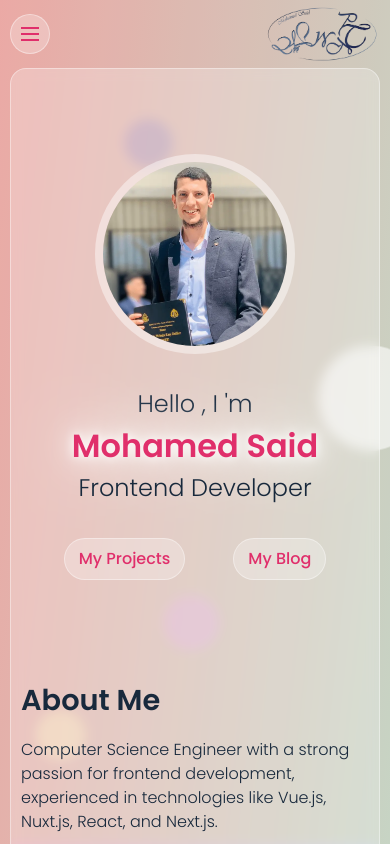
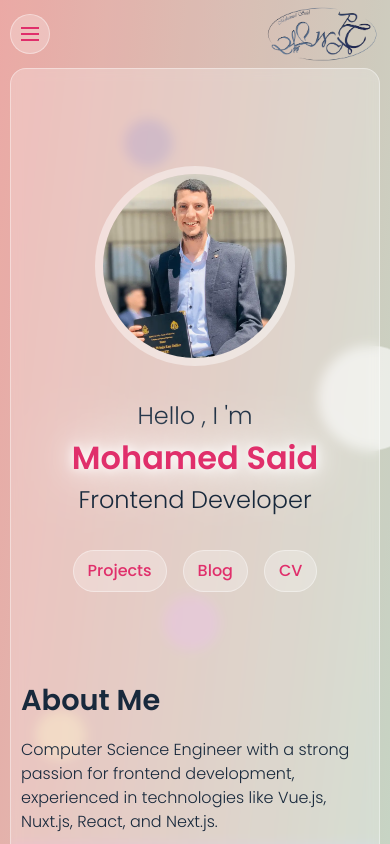
Before and after one commit to eng-mohamedSaid/MohamedSaidWebsite, a Vue app: page / in a window 390 px wide. Shown: the top 844 px of the page. Built offline with nearby package versions, Linux system fonts and the light colour scheme.

Commit message:
adding quran memorize project

```diff
--- a/src/components/About.vue
+++ b/src/components/About.vue
@@ -123,11 +123,11 @@ const experiences = [
 
         <a
           href="https://docs.google.com/document/d/1OcavfO8XJ7q3Q5Efn7UbkEj08XX4R7WxYeQJITmoPpU/edit?usp=sharing"
-          class="btn link-item"
+          class="btn"
           target="_blank"
           >CV Link</a
         >
-        <RouterLink to="contact" class="btn link-item">contact me</RouterLink>
+        <RouterLink to="contact" class="btn">contact me</RouterLink>
       </div>
     </div>
   </div>
--- a/src/components/Navbar.vue
+++ b/src/components/Navbar.vue
@@ -36,16 +36,16 @@ const closeNav = () => {
     </div>
 
     <section class="nav-inner" v-show="modelValue">
-      <RouterLink class="nav-item link-item" to="/" @click="closeNav"
+      <RouterLink class="nav-item" to="/" @click="closeNav"
         >Home</RouterLink
       >
-      <RouterLink class="nav-item link-item" to="/projects" @click="closeNav"
+      <RouterLink class="nav-item" to="/projects" @click="closeNav"
         >Projects</RouterLink
       >
-      <RouterLink class="nav-item link-item" to="/contact" @click="closeNav"
+      <RouterLink class="nav-item" to="/contact" @click="closeNav"
         >Contact</RouterLink
       >
-      <RouterLink class="nav-item link-item" to="/articles" @click="closeNav"
+      <RouterLink class="nav-item" to="/articles" @click="closeNav"
         >Blog</RouterLink
       >
     </section>
--- a/src/data/data.js
+++ b/src/data/data.js
@@ -12,6 +12,7 @@ import chat from "@/assets/img/portfolio/chat.webp";
 import coffe from "@/assets/img/portfolio/coffe.webp";
 import islamic from "@/assets/img/portfolio/islamic.webp";
 import safwa from "@/assets/img/portfolio/safwa.webp";
+import quranMemorizerImg from "@/assets/img/portfolio/quran-memorise.webp";
 
 export const projects = [
   {
@@ -41,17 +42,17 @@ export const projects = [
     github: "https://github.com/eng-mohamedSaid/kalbonyanElmarsosWebsite",
   },
   {
-    id: "quran-academy",
-    title: "Quran academy",
-    img: quranAcademyImg,
-    alt: "quran academy home page",
+    id: "quran-memorizer-listen",
+    title: "Quran Memorizer Listen",
+    img: quranMemorizerImg,
+    alt: "quran memorizer listen home page",
     description:
-      "Waratell alquran tarteela Academy, It is an academy for quran, teaching people how to read quran well. Client need a simple landing page without form and consists of only one page. I choose all the colors and design all the images with illustrator and after accepting the design, I started to code it with HTML, CSS and Js.",
-    created: "December 2022",
-    technologies: "HTML & CSS & JS",
-    role: "Frontend",
-    online: "https://waratell-academy.vercel.app/",
-    github: "https://github.com/eng-mohamedSaid/quran-academy",
+      "Quran Memorizer Listen is a personal project built with Firebase to help people memorize the Quran while working by playing verses with multiple reciters automatically. In this project, I mainly worked with Firebase console and studio, focusing on setup, configuration, and solving technical problems to make the app work smoothly without writing custom code. This experience helped me understand Firebase deeply, troubleshoot issues, and optimize the workflow.",
+    created: "September 2025",
+    technologies: "Firebase Studio AI & Next",
+    role: "Configuration & Problem Solving for all error and mentor to Firebase Studio",
+    online: "https://quran-memorizer-listen.vercel.app/",
+    github: "https://github.com/eng-mohamedSaid/quran-memorizer",
   },
   {
     id: "ecommerce",
--- a/src/views/HomeView.vue
+++ b/src/views/HomeView.vue
@@ -10,8 +10,16 @@ import About from "@/components/About.vue";
         <p>Hello , I 'm</p>
         <h1>Mohamed Said</h1>
         <h2>Frontend developer</h2>
-        <RouterLink to="projects" class="btn link-item">My Projects</RouterLink>
-        <RouterLink to="articles" class="btn link-item">My Blog</RouterLink>
+        <div class="btns">
+          <RouterLink to="projects" class="btn">Projects</RouterLink>
+          <RouterLink to="articles" class="btn">Blog</RouterLink>
+          <a
+            href="https://docs.google.com/document/d/1OcavfO8XJ7q3Q5Efn7UbkEj08XX4R7WxYeQJITmoPpU/edit?usp=sharing"
+            class="btn"
+            target="_blank"
+            >CV</a
+          >
+        </div>
       </div>
 
       <img class="img-box" src="@/assets/img/my-photo2.webp" alt="my-logo" />
@@ -26,10 +34,10 @@ import About from "@/components/About.vue";
   display: flex;
   align-items: center;
 }
-.wrapper{
+.wrapper {
   flex-direction: column;
 }
-.home-section{
+.home-section {
   height: 600px;
   justify-content: space-between;
   width: 100%;
@@ -55,9 +63,6 @@ import About from "@/components/About.vue";
   font-weight: 300;
   margin: 0 0 2rem;
 }
-.home-text .btn {
-  margin: 0 1rem 1rem 0;
-}
 .img-box {
   width: 360px;
   height: 360px;
@@ -67,6 +72,13 @@ import About from "@/components/About.vue";
   border-radius: 50%;
   border: 8px solid var(--white-alpha-25);
   margin: auto;
+}
+.btns {
+  display: flex;
+  align-items: center;
+  justify-content: flex-start;
+  flex-wrap: wrap;
+  gap: 1rem;
 }
 
 @media (max-width: 900px) {
@@ -87,9 +99,8 @@ import About from "@/components/About.vue";
     height: 200px;
     margin: 0;
   }
-
-  .home-text .btn {
-    margin: 0 1.5rem 1.5rem;
+  .btns {
+    justify-content: center;
   }
 }
 </style>
```
Also changed, not shown: src/assets/img/portfolio/quran-memorise.webp (added).
